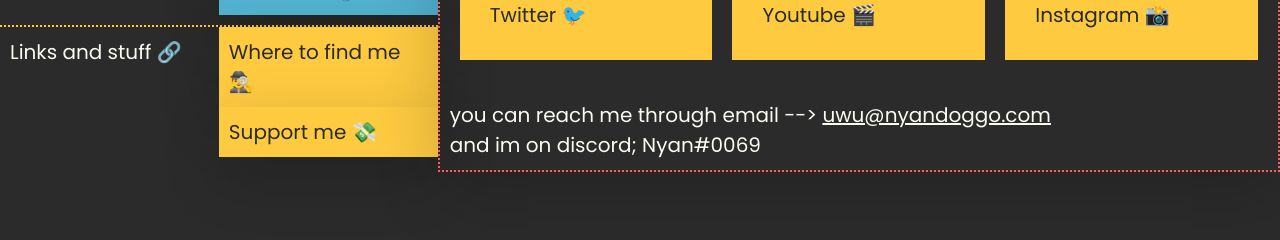
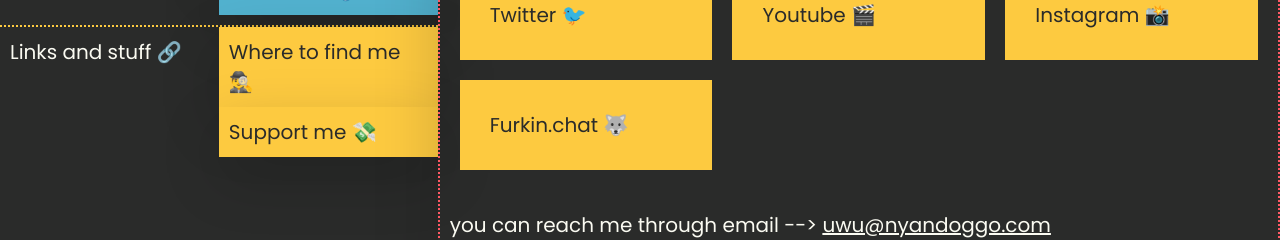
Before and after one commit to Nyan-Doggo/nyandoggo.com, a React (Create React App) app: page /some in a window 1280 px wide. Shown: the part 274-514 px from the top of the page. Built offline with nearby package versions, Linux system fonts and the light colour scheme.

Commit message:
Added Furkin.chat to SoMe links

```diff
--- a/src/pages/MobileSome.js
+++ b/src/pages/MobileSome.js
@@ -13,6 +13,10 @@
         {
             name: "Instagram 📸",
             endpoint: "https://www.instagram.com/nyan_reee/",
+        },
+        {
+            name: "Furkin.chat 🐺",
+            endpoint: "https://www.furkin.chat",
         },
     ]
 
--- a/src/pages/Some.js
+++ b/src/pages/Some.js
@@ -13,6 +13,10 @@
         {
             name: "Instagram 📸",
             endpoint: "https://www.instagram.com/nyan_reee/",
+        },
+        {
+            name: "Furkin.chat 🐺",
+            endpoint: "https://www.furkin.chat",
         },
     ]
 
```
